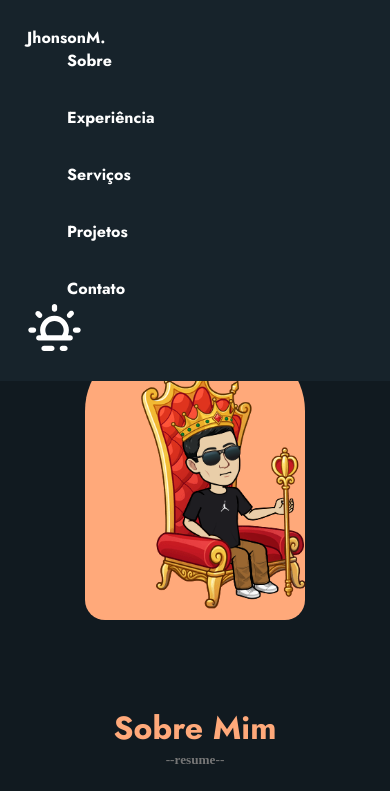
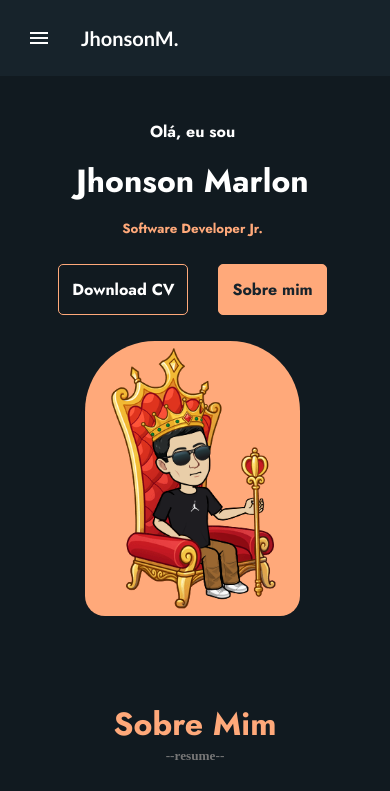
Before and after one commit to Jhonsonmarlon/Portfolio_JhonsonM., a plain HTML site: page index.html in a window 390 px wide. Shown: the top 791 px of the page. Drawn offline with Linux system fonts and the light colour scheme.

Commit message:
:tada: Página Responsiva + inicio menu hamburguer

```diff
--- a/css/style.css
+++ b/css/style.css
@@ -25,19 +25,34 @@ nav {
     padding: 26px 27px;
 }
 
-nav menu {
+i#burguer {
+    display: none;
+}
+
+.nome_navbar {
+    font-weight: bold;
+    font-size: 20px;
+    font-family: 'Gill Sans', 'Gill Sans MT', Calibri, 'Trebuchet MS', sans-serif;
+}
+
+
+#itens {
     font-weight: bold;
     display: flex;
-    flex-direction: row;
+    flex-direction: column;
     gap: 34px;
 }
 
-nav menu a {
+#itens li {
+    list-style: none;
+}
+
+#itens a {
     color: white;
     text-decoration: none;
 }
 
-nav menu a:hover {
+#itens a:hover {
     color: #ffa97a;
 }
 
@@ -379,22 +394,6 @@ nav menu a:hover {
     color: #767676;
 }
 
-.titulo_box_serv {
-    width: 100%;
-    display: flex;
-    flex-direction: row;
-    justify-content: center;
-    gap: 14px;
-    text-align: justify;
-    color: #ffffff;
-    font-size: 16px;
-}
-
-.titulo_box_serv p {
-    color: #767676;
-    font-size: 14px;
-}
-
 .box_servgeral {
     display: flex;
     flex-direction: row;
@@ -416,6 +415,24 @@ nav menu a:hover {
     height: 150px;
     align-items: flex-start;
 }
+
+
+.titulo_box_serv {
+    width: 100%;
+    display: flex;
+    flex-direction: row;
+    justify-content: center;
+    gap: 14px;
+    text-align: justify;
+    color: #ffffff;
+    font-size: 16px;
+}
+
+.titulo_box_serv p {
+    color: #767676;
+    font-size: 14px;
+}
+
 
 .box_serv p {
     color: #767676;
@@ -646,20 +663,47 @@ nav menu a:hover {
 
 /* ---------------------------- MIDIA QUERY ---------------- */
 
-@media (max-width: 540px) {
+@media (max-width: 600px) {
 
     /* responsive: #navbar */
     nav {
+        width: 91%;
         display: flex;
         flex-direction: column;
+        justify-content: space-around;
+        gap: 50px;
     }
 
-    nav menu {
+    .menu_organizado {
         display: flex;
-        flex-direction: column;
+        flex-direction: row;
+        gap: 30px;
+    }
+
+    i#burguer {
+        display: flex;
+        width: fit-content;
+    }
+
+    i#burguer:hover {
+        background-color: #959595;
+        color: #ffa97a;
+    }
+
+    .nome_navbar {
+        display: flex;
+        justify-content: center;
+        font-weight: bold;
+        font-family: 'Gill Sans', 'Gill Sans MT', Calibri, 'Trebuchet MS', sans-serif;
+    }
+
+    #itens {
+        display: none;
+        flex-wrap: wrap;
     }
 
     nav img {
+        display: none;
         width: 55px;
         height: 55px;
     }
@@ -667,7 +711,13 @@ nav menu a:hover {
     /* responsive: #home */
     #home {
         margin: 0px 5px 0px 5px;
-        padding: 120px 5px 0px 5px;
+        padding: 120px 10px 0px 5px;
+    }
+
+    .imagem_home {
+        display: flex;
+        justify-content: center;
+        margin: 0px 75px 0px 75px;
     }
 
     /* responsive: #sobre */
@@ -713,6 +763,10 @@ nav menu a:hover {
         flex-direction: column;
     }
 
+    .box_serv {
+        padding: 55px 44px 55px 31px;
+    }
+
     /* resposividade: #works */
 
     #works {
@@ -721,7 +775,7 @@ nav menu a:hover {
     }
 
     .box_proj_works {
-        padding: 40px 55px 40px 55px;
+        padding: 40px 45px 40px 50px;
         display: flex;
         align-items: center;
     }
@@ -752,9 +806,14 @@ nav menu a:hover {
 
     /* responsividade: #footer */
 
+    #footer {
+        gap: 25px;
+    }
+
     .navbar-menu_footer {
         display: flex;
         flex-wrap: wrap;
+        gap: 50px;
     }
 
     .redes-sociais_footer {
--- a/index.html
+++ b/index.html
@@ -12,23 +12,38 @@
         <link rel="preconnect" href="https://fonts.googleapis.com">
         <link rel="preconnect" href="https://fonts.gstatic.com" crossorigin>
         <link href="https://fonts.googleapis.com/css2? family=Jost:wght@600;700&display=swap" rel="stylesheet">
+        <link rel="stylesheet" href="https://fonts.googleapis.com/icon?family=Material+Icons">
     </head>
 
     <body>
         <header>
             <nav id="navbar">
-                <a class="nome_navbar" href="#home">
-                    JhonsonM.
-                </a>
-                <menu class="navbar_menu">
-                    <a href="#sobre">Sobre</a>
-                    <a href="#exp">Experiência</a>
-                    <a href="#serv">Serviços</a>
-                    <a href="#works">Projetos</a>
-                    <a href="#contate-me">Contato</a>
+                <div class="menu_organizado">
+                    <i id="burguer" class="material-icons" onclick="clickMenu()">menu</i>
+                    <p class="nome_navbar" href="#home">
+                        JhonsonM.
+                    </p>
+                </div>
+                <menu id="itens" class="navbar_menu">
+                    <ul>
+                        <li><a href="#sobre">Sobre</a></li>
+                        <li><a href="#exp">Experiência</a></li>
+                        <li><a href="#serv">Serviços</a></li>
+                        <li><a href="#works">Projetos</a></li>
+                        <li><a href="#contate-me">Contato</a></li>
+                    </ul>
                 </menu>
                 <img src="./assets/icons/icon-darkmode.svg" alt="icone de dark mode">
             </nav>
+            <script>
+                function clickMenu() {
+                    if (itens.style.display == 'flex') {
+                        itens.style.display = 'none'
+                    } else {
+                        itens.style.display = 'flex'
+                    }
+                }
+            </script>
         </header>
         <main>
             <div id="home">
@@ -41,7 +56,7 @@
                     <a class="b_down" href="./assets/docs_avulsos/Curriculo Jhonson Marlon.pdf">Download CV</a>
                     <a class="b_sobre" href="#sobre">Sobre mim</a>
                 </div>
-                <div class="div_imagem_home">
+                <div class="">
                     <div class="imagem_home">
                         <img src="./assets/imgs/trono.png" alt="">
                     </div>
```
